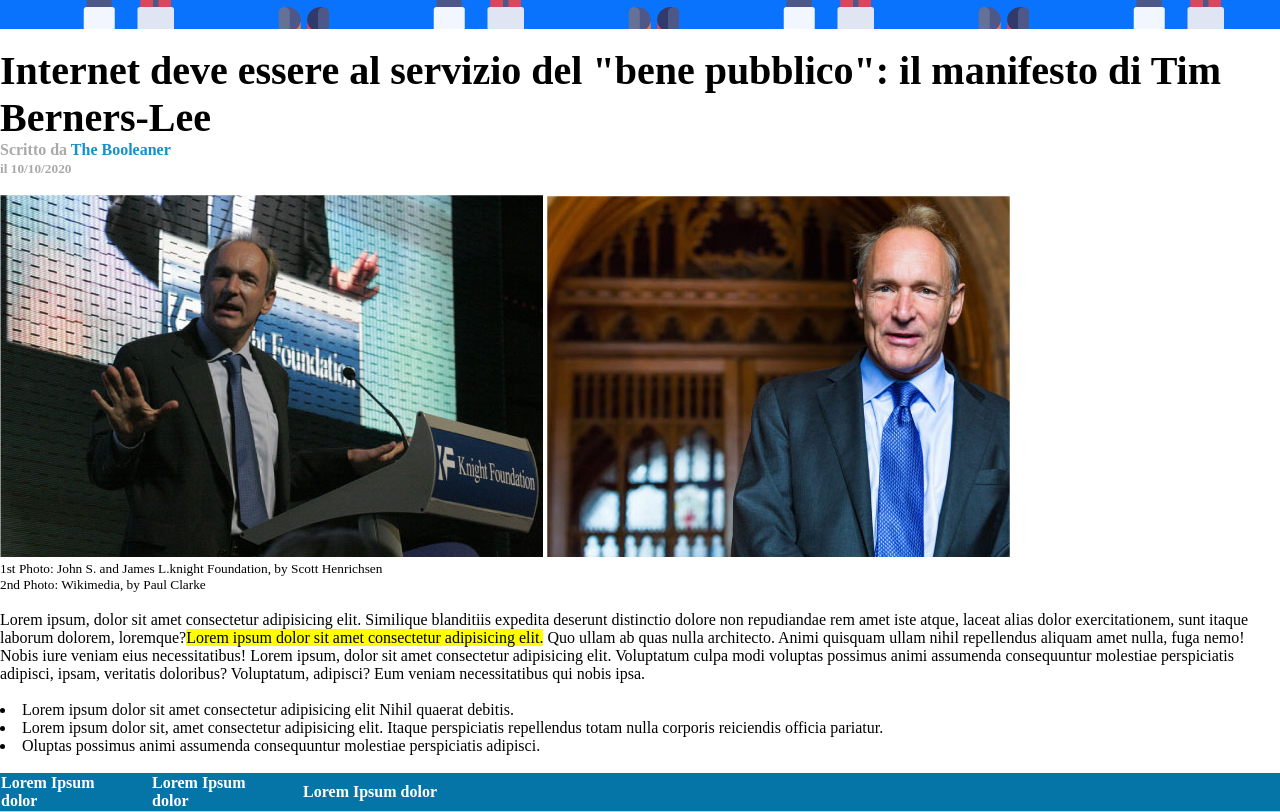
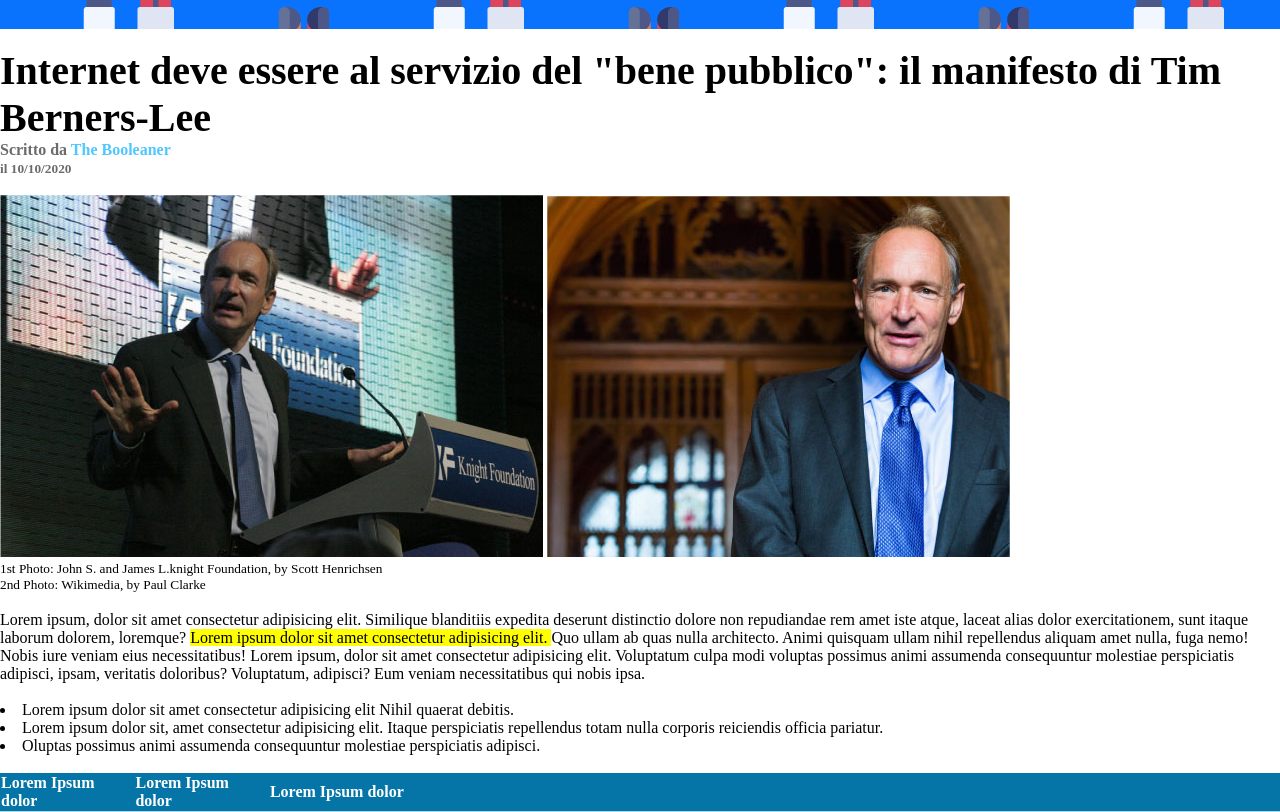
Before and after one commit to Shikanto/html-css-booleaner, a plain HTML site: page index.html in a window 1280 px wide. Shown: the part 121-933 px from the top of the page. Drawn offline with Linux system fonts and the light colour scheme; files whose address does not match are found by name.

Commit message:
correzioni e rfinitura header titolo e sottotitolo

```diff
--- a/css/indexcss.css
+++ b/css/indexcss.css
@@ -18,18 +18,18 @@ header{
 }
 
 #booleaners{
-    color:rgb(22, 144, 201);
+    text-decoration: none;
+    color: rgb(79, 199, 255);
 }
 
 #sottotitolo, h4{
-    color:darkgray;
+    color:rgb(107, 107, 107);
     font-weight: bolder;
 }
 
 #data, figcaption{
     font-size: smaller;
 }
-
 
 .evidenziato{
     background-color: yellow;
@@ -56,7 +56,7 @@ thead{
 
 th, td {
     text-align: left;
-    padding-right: 50px;
+    padding-right: 30px;
 }
 
 .immaginefooter {
--- a/index.html
+++ b/index.html
@@ -7,12 +7,12 @@
 </head>
 <body>
     <header>
-        <img id="logo" src="file:///C:/Users/anto-/Desktop/CorsoBoolean/html-css-booleaner/img/logo.svg" alt="">
+        <img id="logo" src="img/logo.svg" alt="logo Booleaner">
     </header>
     <br>
     <main>
         <div id="titolo">Internet deve essere al servizio del "bene pubblico": il manifesto di Tim Berners-Lee</div>
-        <div id="sottotitolo">Scritto da <span id="booleaners">The Booleaner</span> <br> <span id="data">il 10/10/2020 </span>
+        <div id="sottotitolo">Scritto da <a href="#" id="booleaners">The Booleaner</a> <br> <span id="data">il 10/10/2020 </span>
         </div>
         <br>
         <figure>
@@ -24,9 +24,9 @@
         <p>Lorem ipsum, dolor sit amet consectetur adipisicing elit.
             Similique blanditiis expedita deserunt distinctio dolore non
             repudiandae rem amet iste atque,
-            laceat alias dolor  exercitationem, sunt itaque laborum dolorem,
-            loremque?<span class="evidenziato">Lorem ipsum dolor sit amet consectetur adipisicing elit.</span>
-            Quo ullam ab quas nulla architecto. Animi quisquam ullam nihil repellendus aliquam amet nulla,
+            laceat alias dolor  exercitationem, sunt itaque laborum dolorem, loremque?
+            <span class="evidenziato">Lorem ipsum dolor sit amet consectetur adipisicing elit.
+            </span>Quo ullam ab quas nulla architecto. Animi quisquam ullam nihil repellendus aliquam amet nulla,
             fuga nemo! Nobis iure veniam eius necessitatibus! Lorem ipsum, dolor sit amet consectetur adipisicing elit.
             Voluptatum culpa modi voluptas possimus animi assumenda consequuntur molestiae perspiciatis adipisci, ipsam, veritatis doloribus?
             Voluptatum, adipisci? Eum veniam necessitatibus qui nobis ipsa.
@@ -73,7 +73,8 @@
         <br>
         <p>Lorem ipsum dolor sit amet, consectetur adipisicing elit. Voluptatum autem a earum dolor ipsa consequatur accusamus,
             doloremque commodi id assumenda modi quidem explicabo deserunt deleniti accusantium eius. A, iusto Lorem ipsum, dolor sit amet consectetur adipisicing elit.
-            <span class="evidenziato">Omnis quae in exercitationem deleniti distinctio! Ratione accusantium excepturi maxime</span>, assumenda voluptates atque maiores facere totam!
+            <span class="evidenziato">Omnis quae in exercitationem deleniti distinctio! Ratione accusantium excepturi maxime
+            </span>, assumenda voluptates atque maiores facere totam!
              Officia culpa suscipit necessitatibus dolorem dolor. Lorem ipsum dolor sit amet consectetur adipisicing elit. Natus reiciendis incidunt optio tempore repudiandae dicta obcaecati culpa?
             Vero, omnis autem! Dolorem natus alias aut adipisci repellendus nisi quisquam dicta esse.
         </p>
@@ -85,7 +86,6 @@
         <div class="immaginefooter" id="monitor">Lorem ipsum dolor</div>
         <br>
         <div class="immaginefooter" id="graph">Lorem ipsum dolor</div>
-
     </footer>
     <br>
 </body>
```
